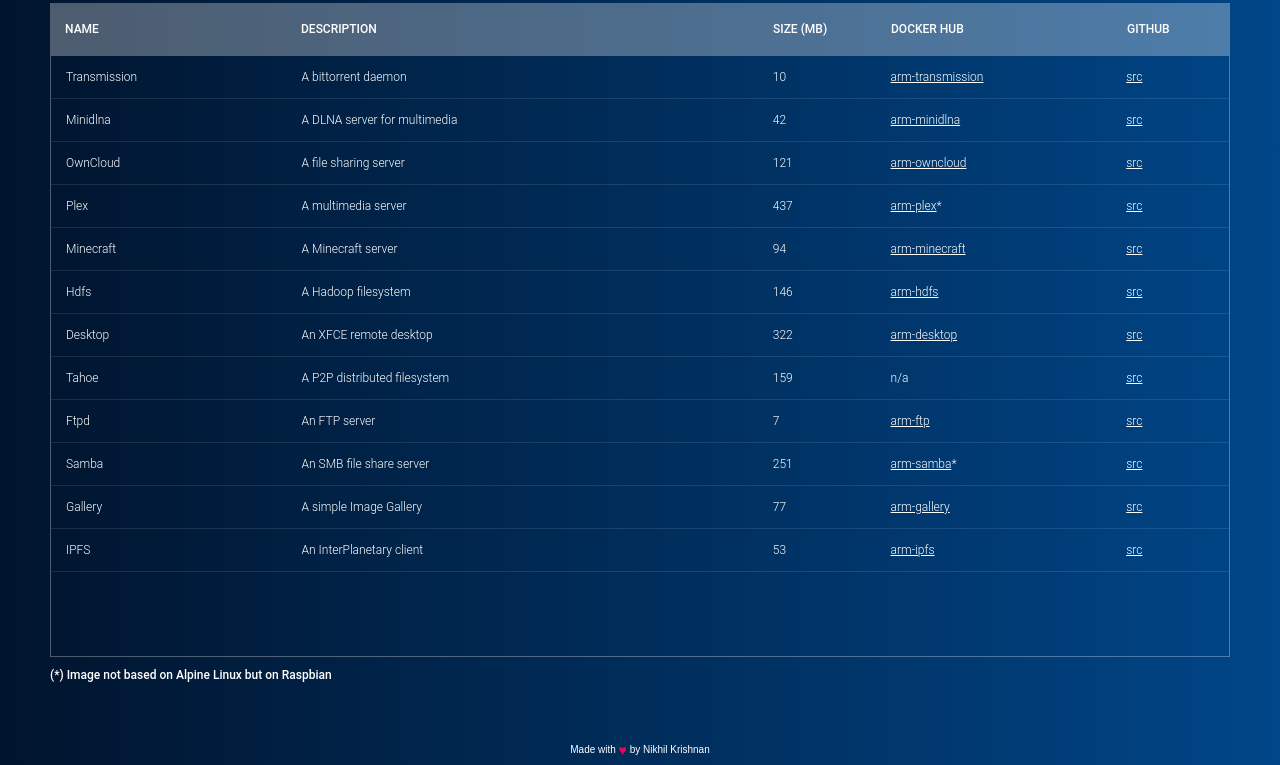
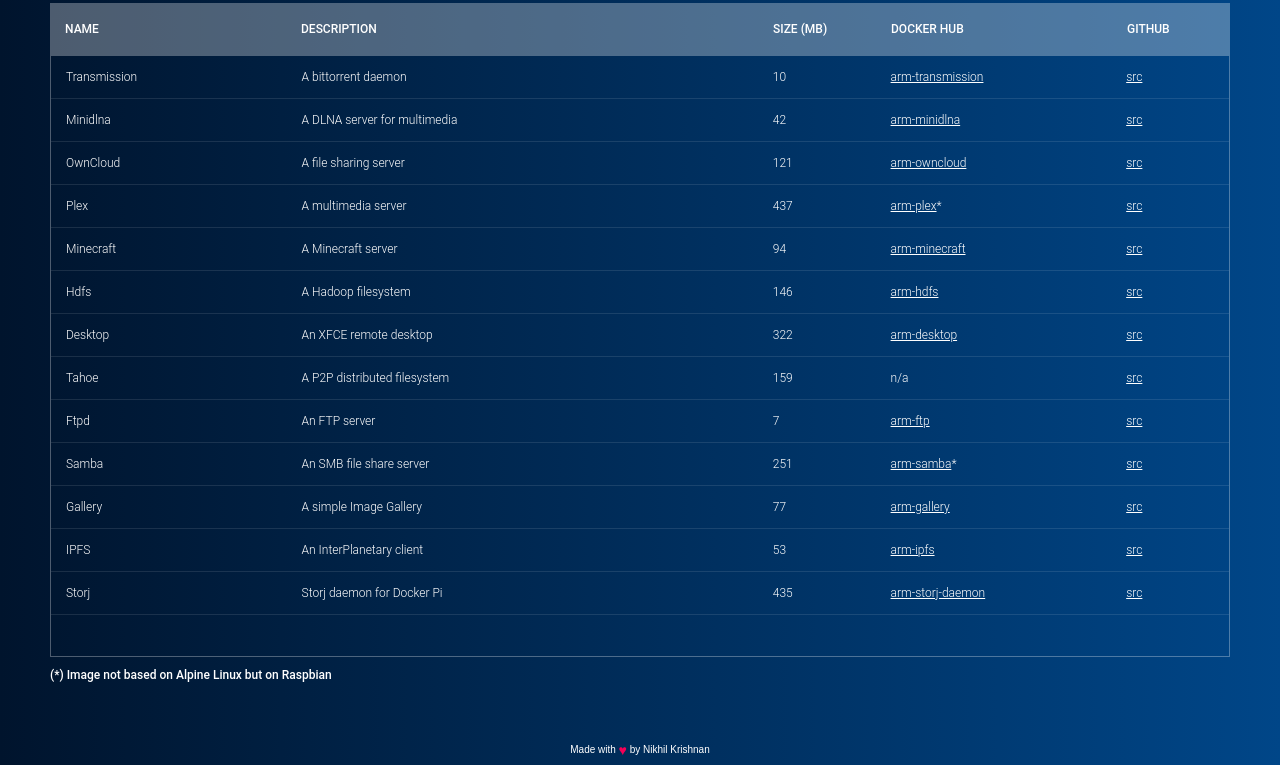
Before and after one commit to besn0847/besn0847.github.io, a plain HTML site: page index.html in a window 1280 px wide. Shown: the part 104-869 px from the top of the page. Drawn offline with nearby package versions, Linux system fonts and the light colour scheme.

Commit message:
Added Storj entry

```diff
--- a/index.html
+++ b/index.html
@@ -134,6 +134,13 @@
       <td><a href="https://hub.docker.com/r/besn0847/arm-ipfs/">arm-ipfs</a></td>
       <td><a href="https://github.com/besn0847/arm-ipfs">src</a></td>
     </tr>
+    <tr>
+      <td>Storj</td>
+      <td>Storj daemon for Docker Pi</td>
+      <td>435</td>
+      <td><a href="https://hub.docker.com/r/besn0847/arm-storj-daemon/">arm-storj-daemon</a></td>
+      <td><a href="https://github.com/besn0847/arm-storj-daemon">src</a></td>
+    </tr>
   </tbody>
 </table>
 </div>
```
